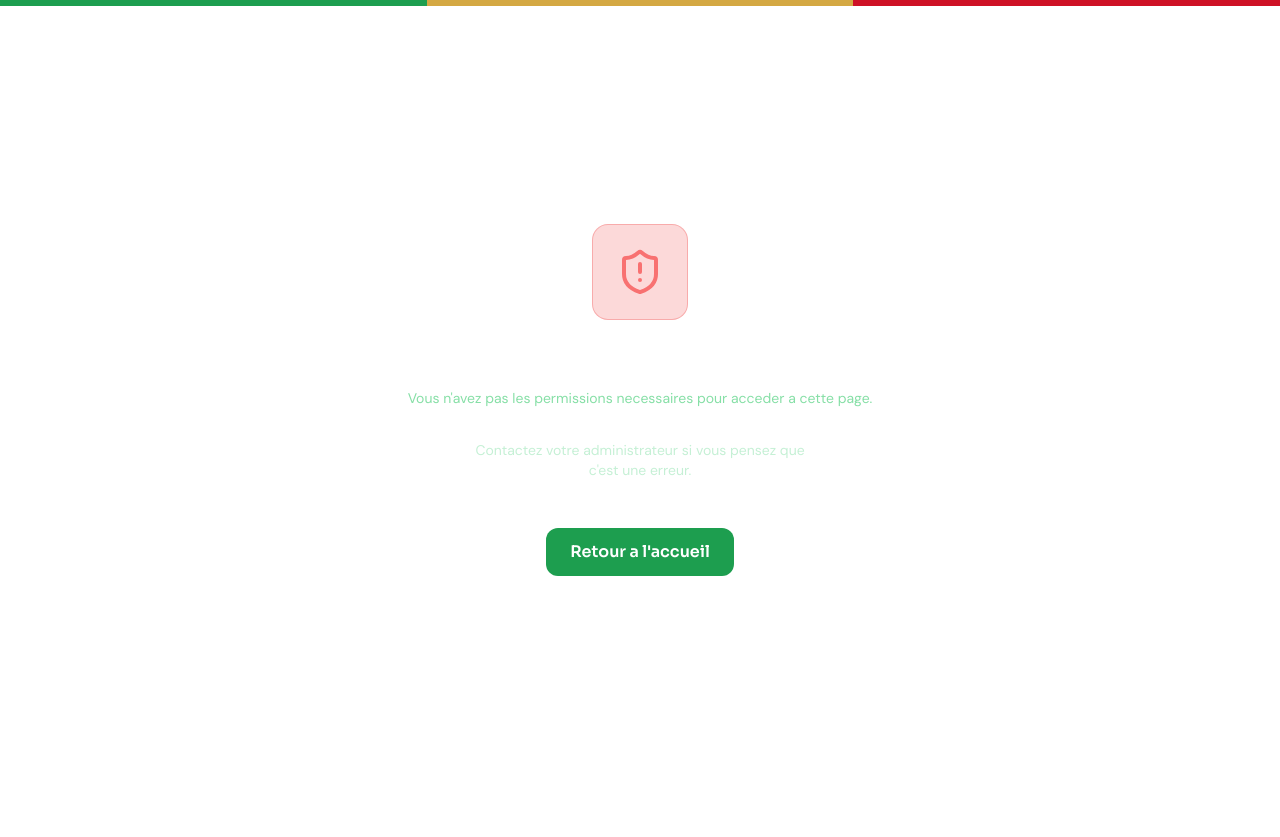
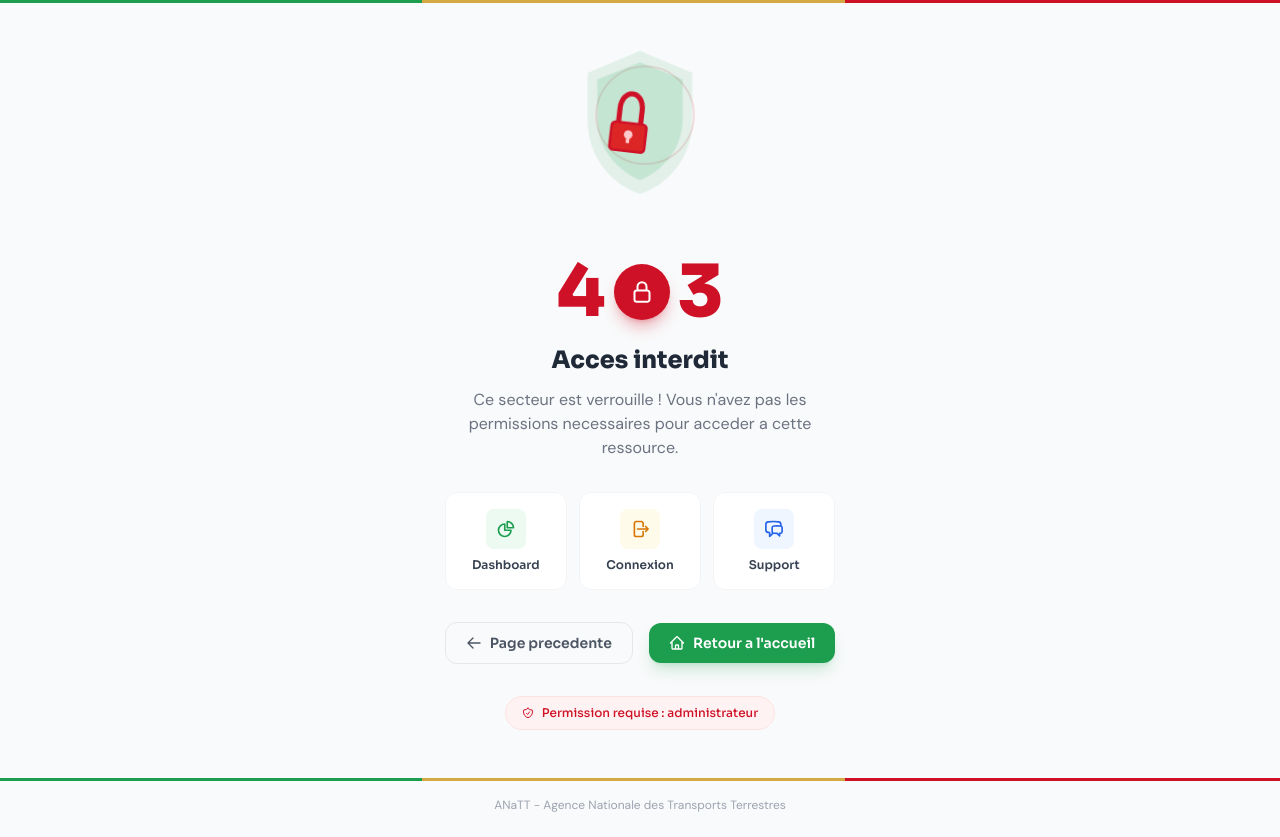
Before and after one commit to malcomx2022/anatt-ordre-mission, a Vue app in the folder frontend/: page /403 in a window 1280 px wide. Before the commit the page ends 800 px from the top, so only its background shows below. Built offline with nearby package versions, Linux system fonts and the light colour scheme; no server answers.

Commit message:
fix: update ForbiddenView with enhanced version
https://claude.ai/code/session_01L7K7Rtf7o2GArDBx5dsJGF

```diff
--- a/frontend/src/views/system/ForbiddenView.vue
+++ b/frontend/src/views/system/ForbiddenView.vue
@@ -1,27 +1,101 @@
 <script setup lang="ts">
 import { useRouter } from 'vue-router'
+
 const router = useRouter()
 </script>
 
 <template>
-  <div class="min-h-screen bg-gradient-to-br from-anatt-800 via-anatt-700 to-anatt-900 bg-pattern flex items-center justify-center p-4">
-    <div class="fixed top-0 left-0 right-0 h-1.5 flex z-50">
-      <div class="flex-1 bg-benin-green"></div>
-      <div class="flex-1 bg-gold-400"></div>
-      <div class="flex-1 bg-benin-red"></div>
+  <div class="font-body bg-gray-50 min-h-screen flex flex-col">
+    <!-- Flag bar -->
+    <div class="flag-bar fixed top-0 left-0 right-0 z-50"></div>
+
+    <div class="flex-1 flex items-center justify-center p-6 pt-8">
+      <div class="text-center max-w-lg animate-fade-up">
+        <!-- SVG Illustration -->
+        <div class="relative mb-8">
+          <svg class="w-64 h-48 mx-auto" viewBox="0 0 300 220" fill="none" xmlns="http://www.w3.org/2000/svg" style="animation: float 3s ease-in-out infinite;">
+            <circle cx="150" cy="100" r="70" stroke="#CE1126" stroke-width="2" opacity="0.3" class="pulse-ring-anim"/>
+            <circle cx="150" cy="100" r="55" stroke="#CE1126" stroke-width="1.5" opacity="0.2" class="pulse-ring-anim" style="animation-delay:.5s"/>
+            <path d="M150 30 L210 55 L210 110 C210 155 180 185 150 195 C120 185 90 155 90 110 L90 55 Z" fill="#1D9E4F" opacity="0.1" stroke="#1D9E4F" stroke-width="2.5"/>
+            <path d="M150 42 L200 62 L200 108 C200 145 175 170 150 180 C125 170 100 145 100 108 L100 62 Z" fill="#1D9E4F" opacity="0.15"/>
+            <g class="shake-anim">
+              <rect x="128" y="95" width="44" height="36" rx="6" fill="#CE1126"/>
+              <rect x="131" y="98" width="38" height="30" rx="4" fill="#dc2626"/>
+              <path d="M137 95 L137 80 C137 69 143 62 150 62 C157 62 163 69 163 80 L163 95" stroke="#CE1126" stroke-width="6" stroke-linecap="round" fill="none"/>
+              <circle cx="150" cy="110" r="5" fill="#fecaca"/>
+              <rect x="148" y="112" width="4" height="8" rx="1" fill="#fecaca"/>
+            </g>
+          </svg>
+        </div>
+
+        <!-- Error Code -->
+        <div class="flex items-center justify-center gap-2 mb-4">
+          <span class="text-7xl font-display font-extrabold text-benin-red">4</span>
+          <div class="w-14 h-14 bg-benin-red rounded-full flex items-center justify-center shadow-lg shadow-benin-red/30">
+            <svg class="w-6 h-6 text-white" fill="none" stroke="currentColor" stroke-width="2" viewBox="0 0 24 24"><path stroke-linecap="round" stroke-linejoin="round" d="M16.5 10.5V6.75a4.5 4.5 0 10-9 0v3.75m-.75 11.25h10.5a2.25 2.25 0 002.25-2.25v-6.75a2.25 2.25 0 00-2.25-2.25H6.75a2.25 2.25 0 00-2.25 2.25v6.75a2.25 2.25 0 002.25 2.25z" /></svg>
+          </div>
+          <span class="text-7xl font-display font-extrabold text-benin-red">3</span>
+        </div>
+
+        <h1 class="text-2xl font-display font-extrabold text-gray-800 mb-3">Acces interdit</h1>
+        <p class="text-gray-500 font-body mb-8 max-w-sm mx-auto">Ce secteur est verrouille ! Vous n'avez pas les permissions necessaires pour acceder a cette ressource.</p>
+
+        <!-- Suggestion Cards -->
+        <div class="grid grid-cols-3 gap-3 mb-8 max-w-md mx-auto">
+          <router-link to="/" class="bg-white border border-gray-100 rounded-xl p-4 hover:border-anatt-200 hover:shadow-md transition-all group">
+            <div class="w-10 h-10 bg-anatt-50 rounded-lg flex items-center justify-center mx-auto mb-2 group-hover:bg-anatt-100 transition-colors">
+              <svg class="w-5 h-5 text-anatt-500" fill="none" stroke="currentColor" stroke-width="2" viewBox="0 0 24 24"><path stroke-linecap="round" stroke-linejoin="round" d="M10.5 6a7.5 7.5 0 107.5 7.5h-7.5V6z" /><path stroke-linecap="round" stroke-linejoin="round" d="M13.5 10.5H21A7.5 7.5 0 0013.5 3v7.5z" /></svg>
+            </div>
+            <p class="text-xs font-display font-semibold text-gray-700">Dashboard</p>
+          </router-link>
+          <router-link to="/login" class="bg-white border border-gray-100 rounded-xl p-4 hover:border-gold-400 hover:shadow-md transition-all group">
+            <div class="w-10 h-10 bg-amber-50 rounded-lg flex items-center justify-center mx-auto mb-2 group-hover:bg-amber-100 transition-colors">
+              <svg class="w-5 h-5 text-amber-600" fill="none" stroke="currentColor" stroke-width="2" viewBox="0 0 24 24"><path stroke-linecap="round" stroke-linejoin="round" d="M15.75 9V5.25A2.25 2.25 0 0013.5 3h-6a2.25 2.25 0 00-2.25 2.25v13.5A2.25 2.25 0 007.5 21h6a2.25 2.25 0 002.25-2.25V15m3 0l3-3m0 0l-3-3m3 3H9" /></svg>
+            </div>
+            <p class="text-xs font-display font-semibold text-gray-700">Connexion</p>
+          </router-link>
+          <a href="mailto:support@anatt.bj" class="bg-white border border-gray-100 rounded-xl p-4 hover:border-blue-200 hover:shadow-md transition-all group">
+            <div class="w-10 h-10 bg-blue-50 rounded-lg flex items-center justify-center mx-auto mb-2 group-hover:bg-blue-100 transition-colors">
+              <svg class="w-5 h-5 text-blue-600" fill="none" stroke="currentColor" stroke-width="2" viewBox="0 0 24 24"><path stroke-linecap="round" stroke-linejoin="round" d="M20.25 8.511c.884.284 1.5 1.128 1.5 2.097v4.286c0 1.136-.847 2.1-1.98 2.193-.34.027-.68.052-1.02.072v3.091l-3-3c-1.354 0-2.694-.055-4.02-.163a2.115 2.115 0 01-.825-.242m9.345-8.334a2.126 2.126 0 00-.476-.095 48.64 48.64 0 00-8.048 0c-1.131.094-1.976 1.057-1.976 2.192v4.286c0 .837.46 1.58 1.155 1.951m9.345-8.334V6.637c0-1.621-1.152-3.026-2.76-3.235A48.455 48.455 0 0011.25 3c-2.115 0-4.198.137-6.24.402-1.608.209-2.76 1.614-2.76 3.235v6.226c0 1.621 1.152 3.026 2.76 3.235.577.075 1.157.14 1.74.194V21l4.155-4.155" /></svg>
+            </div>
+            <p class="text-xs font-display font-semibold text-gray-700">Support</p>
+          </a>
+        </div>
+
+        <!-- Actions -->
+        <div class="flex items-center justify-center gap-4">
+          <button @click="router.back()" class="px-5 py-2.5 border border-gray-200 text-gray-600 rounded-xl text-sm font-display font-semibold hover:bg-gray-100 transition-colors flex items-center gap-2">
+            <svg class="w-4 h-4" fill="none" stroke="currentColor" stroke-width="2" viewBox="0 0 24 24"><path stroke-linecap="round" stroke-linejoin="round" d="M10.5 19.5L3 12m0 0l7.5-7.5M3 12h18" /></svg>
+            Page precedente
+          </button>
+          <router-link to="/" class="px-5 py-2.5 bg-anatt-500 text-white rounded-xl text-sm font-display font-semibold hover:bg-anatt-600 transition-colors shadow-lg shadow-anatt-500/20 flex items-center gap-2">
+            <svg class="w-4 h-4" fill="none" stroke="currentColor" stroke-width="2" viewBox="0 0 24 24"><path stroke-linecap="round" stroke-linejoin="round" d="M2.25 12l8.954-8.955c.44-.439 1.152-.439 1.591 0L21.75 12M4.5 9.75v10.125c0 .621.504 1.125 1.125 1.125H9.75v-4.875c0-.621.504-1.125 1.125-1.125h2.25c.621 0 1.125.504 1.125 1.125V21h4.125c.621 0 1.125-.504 1.125-1.125V9.75M8.25 21h8.25" /></svg>
+            Retour a l'accueil
+          </router-link>
+        </div>
+
+        <!-- Permission Info -->
+        <div class="mt-8 inline-flex items-center gap-2 bg-red-50 border border-red-100 rounded-full px-4 py-2">
+          <svg class="w-3 h-3 text-benin-red" fill="none" stroke="currentColor" stroke-width="2" viewBox="0 0 24 24"><path stroke-linecap="round" stroke-linejoin="round" d="M9 12.75L11.25 15 15 9.75m-3-7.036A11.959 11.959 0 013.598 6 11.99 11.99 0 003 9.749c0 5.592 3.824 10.29 9 11.623 5.176-1.332 9-6.03 9-11.622 0-1.31-.21-2.571-.598-3.751h-.152c-3.196 0-6.1-1.248-8.25-3.285z" /></svg>
+          <span class="text-xs text-benin-red font-display font-medium">Permission requise : administrateur</span>
+        </div>
+      </div>
     </div>
-    <div class="text-center login-card">
-      <div class="w-24 h-24 bg-red-500/20 backdrop-blur-sm rounded-2xl mx-auto mb-6 flex items-center justify-center border border-red-500/30">
-        <svg class="w-12 h-12 text-red-400" xmlns="http://www.w3.org/2000/svg" viewBox="0 0 24 24" fill="none" stroke="currentColor" stroke-width="2" stroke-linecap="round" stroke-linejoin="round"><path d="M20 13c0 5-3.5 7.5-7.66 8.95a1 1 0 0 1-.67-.01C7.5 20.5 4 18 4 13V6a1 1 0 0 1 1-1c2 0 4.5-1.2 6.24-2.72a1.17 1.17 0 0 1 1.52 0C14.51 3.81 17 5 19 5a1 1 0 0 1 1 1z"/><path d="M12 8v4"/><path d="M12 16h.01"/></svg>
+
+    <!-- Footer -->
+    <footer class="text-center py-6">
+      <div class="flag-bar mb-4"></div>
+      <div class="flex items-center justify-center gap-2 text-gray-400 text-xs font-body">
+        <span>ANaTT - Agence Nationale des Transports Terrestres</span>
       </div>
-      <h1 class="text-3xl font-display font-bold text-white mb-2">Acces refuse</h1>
-      <p class="text-anatt-200 text-sm mb-4">Vous n'avez pas les permissions necessaires pour acceder a cette page.</p>
-      <div class="bg-white/10 rounded-xl p-4 mb-8 max-w-sm mx-auto">
-        <p class="text-sm text-anatt-100">Contactez votre administrateur si vous pensez que c'est une erreur.</p>
-      </div>
-      <button class="px-6 py-3 bg-anatt-500 hover:bg-anatt-600 text-white font-display font-semibold rounded-xl transition-all" @click="router.push('/')">
-        Retour a l'accueil
-      </button>
-    </div>
+    </footer>
   </div>
 </template>
+
+<style scoped>
+@keyframes float { 0%,100%{transform:translateY(0)} 50%{transform:translateY(-15px)} }
+.pulse-ring-anim { animation: pulseRing 2s ease-out infinite; }
+@keyframes pulseRing { 0%{transform:scale(.8);opacity:.6} 50%{transform:scale(1.15);opacity:0} 100%{transform:scale(.8);opacity:0} }
+.shake-anim { animation: shake 3s ease-in-out infinite; animation-delay:1s; }
+@keyframes shake { 0%,100%{transform:rotate(0)} 15%{transform:rotate(-8deg)} 30%{transform:rotate(8deg)} 45%{transform:rotate(-5deg)} 60%{transform:rotate(5deg)} 75%{transform:rotate(0)} }
+</style>
```
